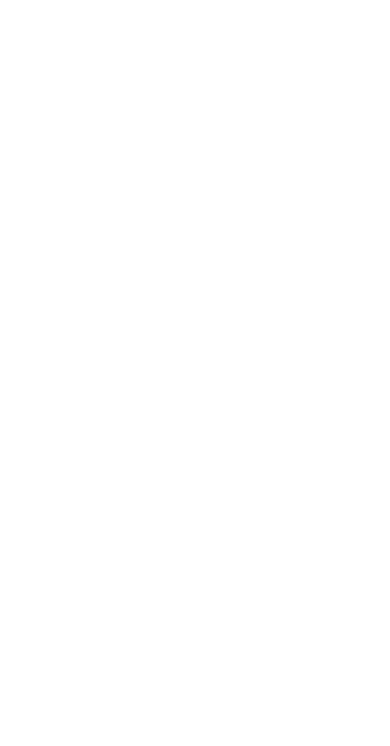
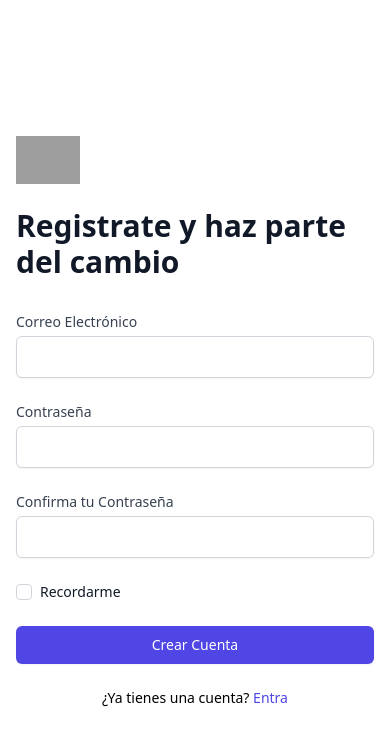
Before and after one commit to UniversidadEanDev/agroencuentro-solution-challenge, a React app: page /signup in a window 390 px wide. Shown: the top 746 px of the page. Built offline with nearby package versions, Linux system fonts and the light colour scheme; grey boxes are pictures that could not be loaded.

Commit message:
Create some routes and layout

```diff
--- a/package.json
+++ b/package.json
@@ -34,7 +34,8 @@
     "firebase": "^8.2.7",
     "react": "^17.0.1",
     "react-dom": "^17.0.1",
-    "react-router-dom": "^5.2.0"
+    "react-router": "^5.1.2",
+    "react-router-dom": "^5.1.2"
   },
   "eslintConfig": {
     "extends": [
--- a/src/App.js
+++ b/src/App.js
@@ -1,27 +1,42 @@
 import React from 'react'
+import 'core-js/stable'
+import 'regenerator-runtime/runtime'
+import './config/firebase'
 import { BrowserRouter as Router, Switch, Route } from 'react-router-dom'
 // import { Navbar } from './components/Navbar'
 import './styles.css'
-import { firebaseConfig } from './config/settings'
-import firebase from 'firebase/app'
-import 'firebase/auth'
 import { Login } from './pages/Login'
 import { SignUp } from './pages/SignUp'
+import { Dashboard } from './pages/Dashboard'
 import { AuthLayout } from './layouts/AuthLayout'
-firebase.initializeApp(firebaseConfig)
 
-export const App = () => (
+import { useAuth } from './context/stores/Auth/context'
+
+export const App = () => {
+  const { stateUser: { isAuthenticated } } = useAuth()
+  return (
+
     <Router>
       {/* <Navbar /> */}
       <Switch>
-      <Route exact path='/'>
+        {
+        !isAuthenticated
+          ? (
+            <Route path={['/signin', '/signup']} exact>
               <AuthLayout>
                 <Switch>
-            {/* <Route path='/' exact component={Login} /> */}
-            <Route path='/' exact component={SignUp} />
+                  <Route path='/signin' component={Login} />
+                  <Route path='/signup' component={SignUp} />
                 </Switch>
               </AuthLayout>
             </Route>
+            )
+          : (<Route path='/dashboard' component={Dashboard} />)
+
+          }
+
       </Switch>
     </Router>
+
   )
+}
--- /dev/null
+++ b/src/config/firebase.js
@@ -0,0 +1,9 @@
+import firebase from 'firebase/app'
+import 'firebase/firebase-auth'
+import { firebaseConfig } from './settings'
+
+firebase.initializeApp(firebaseConfig)
+
+const Auth = firebase.auth()
+
+export { Auth }
--- /dev/null
+++ b/src/constants/types.js
@@ -0,0 +1,5 @@
+export const TYPES = {
+  PUBLIC: 'PUBLIC_LOGIN',
+  // USER
+  SET_CURRENT_USER: 'SET_CURRENT_USER'
+}
--- /dev/null
+++ b/src/context/stores/Auth/AuthContext.js
@@ -0,0 +1,20 @@
+import React, { createContext, useReducer } from 'react'
+import { userReducer } from '../../reducers/user.reducer'
+
+const AuthContext = createContext()
+
+export const AuthContextProvider = ({ children }) => {
+  const [stateUser, dispatchUser] = useReducer(userReducer, {
+    isAuthenticated: false,
+    user: {},
+    isLoading: false
+  })
+
+  return (
+    <AuthContext.Provider value={{ stateUser, dispatchUser }}>
+      {children}
+    </AuthContext.Provider>
+  )
+}
+
+export default AuthContext
--- /dev/null
+++ b/src/context/stores/Auth/context.js
@@ -0,0 +1,5 @@
+import { useContext } from 'react'
+import AuthContext from './AuthContext'
+export const useAuth = (props) => {
+  return useContext(AuthContext)
+}
--- a/src/index.js
+++ b/src/index.js
@@ -1,4 +1,5 @@
 import React from 'react'
 import ReactDOM from 'react-dom'
 import { App } from './App'
-ReactDOM.render(<App />, document.getElementById('app'))
+import { AuthContextProvider } from './context/stores/Auth/AuthContext'
+ReactDOM.render(<AuthContextProvider><App /></AuthContextProvider>, document.getElementById('app'))
--- a/src/pages/Login.js
+++ b/src/pages/Login.js
@@ -1,4 +1,5 @@
 import React from 'react'
+import { Link } from 'react-router-dom'
 
 export const Login = () => {
   return (
@@ -69,27 +70,27 @@ export const Login = () => {
           <div className='mt-6'>
             <form action='#' method='POST' className='space-y-6'>
               <div>
-                <label for='email' className='block text-sm font-medium text-gray-700'>
+                <label htmlFor='email' className='block text-sm font-medium text-gray-700'>
                   Correo Electrónico
                 </label>
                 <div className='mt-1'>
-                  <input id='email' name='email' type='email' autocomplete='email' required className='appearance-none block w-full px-3 py-2 border border-gray-300 rounded-md shadow-sm placeholder-gray-400 focus:outline-none focus:ring-indigo-500 focus:border-indigo-500 sm:text-sm' />
+                  <input id='email' name='email' type='email' autoComplete='email' required className='appearance-none block w-full px-3 py-2 border border-gray-300 rounded-md shadow-sm placeholder-gray-400 focus:outline-none focus:ring-indigo-500 focus:border-indigo-500 sm:text-sm' />
                 </div>
               </div>
 
               <div className='space-y-1'>
-                <label for='password' className='block text-sm font-medium text-gray-700'>
+                <label htmlFor='password' className='block text-sm font-medium text-gray-700'>
                   Contraseña
                 </label>
                 <div className='mt-1'>
-                  <input id='password' name='password' type='password' autocomplete='current-password' required className='appearance-none block w-full px-3 py-2 border border-gray-300 rounded-md shadow-sm placeholder-gray-400 focus:outline-none focus:ring-indigo-500 focus:border-indigo-500 sm:text-sm' />
+                  <input id='password' name='password' type='password' autoComplete='current-password' required className='appearance-none block w-full px-3 py-2 border border-gray-300 rounded-md shadow-sm placeholder-gray-400 focus:outline-none focus:ring-indigo-500 focus:border-indigo-500 sm:text-sm' />
                 </div>
               </div>
 
               <div className='flex items-center justify-between'>
                 <div className='flex items-center'>
                   <input id='remember_me' name='remember_me' type='checkbox' className='h-4 w-4 text-indigo-600 focus:ring-indigo-500 border-gray-300 rounded' />
-                  <label for='remember_me' className='ml-2 block text-sm text-gray-900'>
+                  <label htmlFor='remember_me' className='ml-2 block text-sm text-gray-900'>
                     Recordarme
                   </label>
                 </div>
@@ -107,8 +108,10 @@ export const Login = () => {
                 </button>
               </div>
               <div className='text-sm flex items-center justify-center'>
-                <p>¿Aún no tienes una cuenta? <a href='#' className='font-medium text-indigo-600 hover:text-indigo-500'>Crea una</a>
+                <p>¿Aún no tienes una cuenta? <Link to='/signup' className='font-medium text-indigo-600 hover:text-indigo-500'>Crea una</Link>
+
                 </p>
+
               </div>
             </form>
           </div>
--- a/src/pages/SignUp.js
+++ b/src/pages/SignUp.js
@@ -1,10 +1,25 @@
 import React, { useState } from 'react'
+import { signUp } from '../context/actions/user.action'
+import { useAuth } from '../context/stores/Auth/context'
+import { Link } from 'react-router-dom'
 
 export const SignUp = () => {
   const [email, setEmail] = useState(null)
+  const [password, setPassword] = useState(null)
+  const [confirmPassword, setConfirmPassword] = useState(null)
+  const { dispatchUser } = useAuth()
 
-  const enviarABD = () => {
-    console.log('Este es el emial del usuario', email)
+  const enviarABD = (event) => {
+    event.preventDefault()
+    if (email !== null && password !== null && confirmPassword !== null) {
+      if (password === confirmPassword) {
+        signUp(email, password, dispatchUser)
+      } else {
+        console.log('Las contraseñas no coinciden')
+      }
+    } else {
+      console.log('Llena todos los campos')
+    }
   }
 
   return (
@@ -22,35 +37,38 @@ export const SignUp = () => {
           <div className='mt-6'>
             <form action='#' method='POST' className='space-y-6'>
               <div>
-                <label for='email' className='block text-sm font-medium text-gray-700'>
+                <label htmlFor='email' className='block text-sm font-medium text-gray-700'>
                   Correo Electrónico
                 </label>
                 <div className='mt-1'>
-                  <input id='email' name='email' type='email' autocomplete='email' required className='appearance-none block w-full px-3 py-2 border border-gray-300 rounded-md shadow-sm placeholder-gray-400 focus:outline-none focus:ring-indigo-500 focus:border-indigo-500 sm:text-sm' onChange={(value) => setEmail(value.target.value)} />
+                  <input id='email' name='email' type='email' autoComplete='email' required className='appearance-none block w-full px-3 py-2 border border-gray-300 rounded-md shadow-sm placeholder-gray-400 focus:outline-none focus:ring-indigo-500 focus:border-indigo-500 sm:text-sm' onChange={(value) => setEmail(value.target.value)} />
                 </div>
               </div>
 
               <div className='space-y-1'>
-                <label for='password' className='block text-sm font-medium text-gray-700'>
+                <label htmlFor='password' className='block text-sm font-medium text-gray-700'>
                   Contraseña
                 </label>
                 <div className='mt-1'>
-                  <input id='password' name='password' type='password' autocomplete='current-password' required className='appearance-none block w-full px-3 py-2 border border-gray-300 rounded-md shadow-sm placeholder-gray-400 focus:outline-none focus:ring-indigo-500 focus:border-indigo-500 sm:text-sm' />
+                  <input id='password' name='password' type='password' autoComplete='current-password' required className='appearance-none block w-full px-3 py-2 border border-gray-300 rounded-md shadow-sm placeholder-gray-400 focus:outline-none focus:ring-indigo-500 focus:border-indigo-500 sm:text-sm' onChange={(value) => setPassword(value.target.value)} />
                 </div>
               </div>
               <div className='space-y-1'>
-                <label for='confirm-password' className='block text-sm font-medium text-gray-700'>
+                <label htmlFor='confirm-password' className='block text-sm font-medium text-gray-700'>
                   Confirma tu Contraseña
                 </label>
                 <div className='mt-1'>
-                  <input id='confirm-password' name='confirm-password' type='password' autocomplete='current-password' required className='appearance-none block w-full px-3 py-2 border border-gray-300 rounded-md shadow-sm placeholder-gray-400 focus:outline-none focus:ring-indigo-500 focus:border-indigo-500 sm:text-sm' />
+                  <input
+                    id='confirm-password' name='confirm-password' type='password' autoComplete='current-password' required className='appearance-none block w-full px-3 py-2 border border-gray-300 rounded-md shadow-sm placeholder-gray-400 focus:outline-none focus:ring-indigo-500 focus:border-indigo-500 sm:text-sm'
+                    onChange={(value) => setConfirmPassword(value.target.value)}
+                  />
                 </div>
               </div>
 
               <div className='flex items-center justify-between'>
                 <div className='flex items-center'>
                   <input id='remember_me' name='remember_me' type='checkbox' className='h-4 w-4 text-indigo-600 focus:ring-indigo-500 border-gray-300 rounded' />
-                  <label for='remember_me' className='ml-2 block text-sm text-gray-900'>
+                  <label htmlFor='remember_me' className='ml-2 block text-sm text-gray-900'>
                     Recordarme
                   </label>
                 </div>
@@ -61,7 +79,7 @@ export const SignUp = () => {
                 </button>
               </div>
               <div className='text-sm flex items-center justify-center'>
-                <p>¿Ya tienes una cuenta? <a href='#' className='font-medium text-indigo-600 hover:text-indigo-500'>Entra</a>
+                <p>¿Ya tienes una cuenta? <Link to='signin' className='font-medium text-indigo-600 hover:text-indigo-500'>Entra</Link>
                 </p>
 
               </div>
--- a/webpack.config.js
+++ b/webpack.config.js
@@ -42,6 +42,7 @@ module.exports = {
     contentBase: path.join(__dirname, 'dist'),
     compress: true,
     port: 9000,
-    hot: true
+    hot: true,
+    historyApiFallback: true
   }
 }
```
Also changed, not shown: src/context/actions/user.action.js (added, +27 -0 lines), src/context/reducers/user.reducer.js (added, +15 -0 lines), 1 other file (tests, documents, lock files or other folders). Lines whose indentation alone changed are shown as unchanged.
